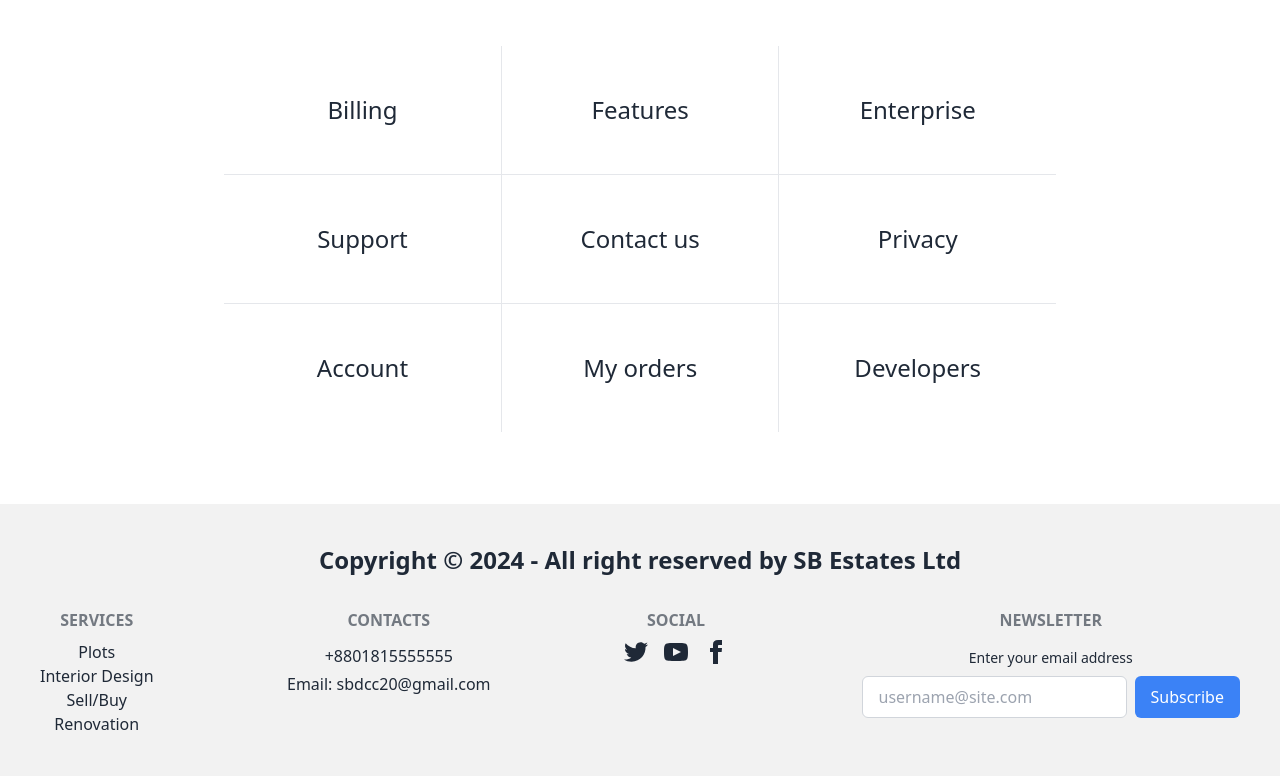
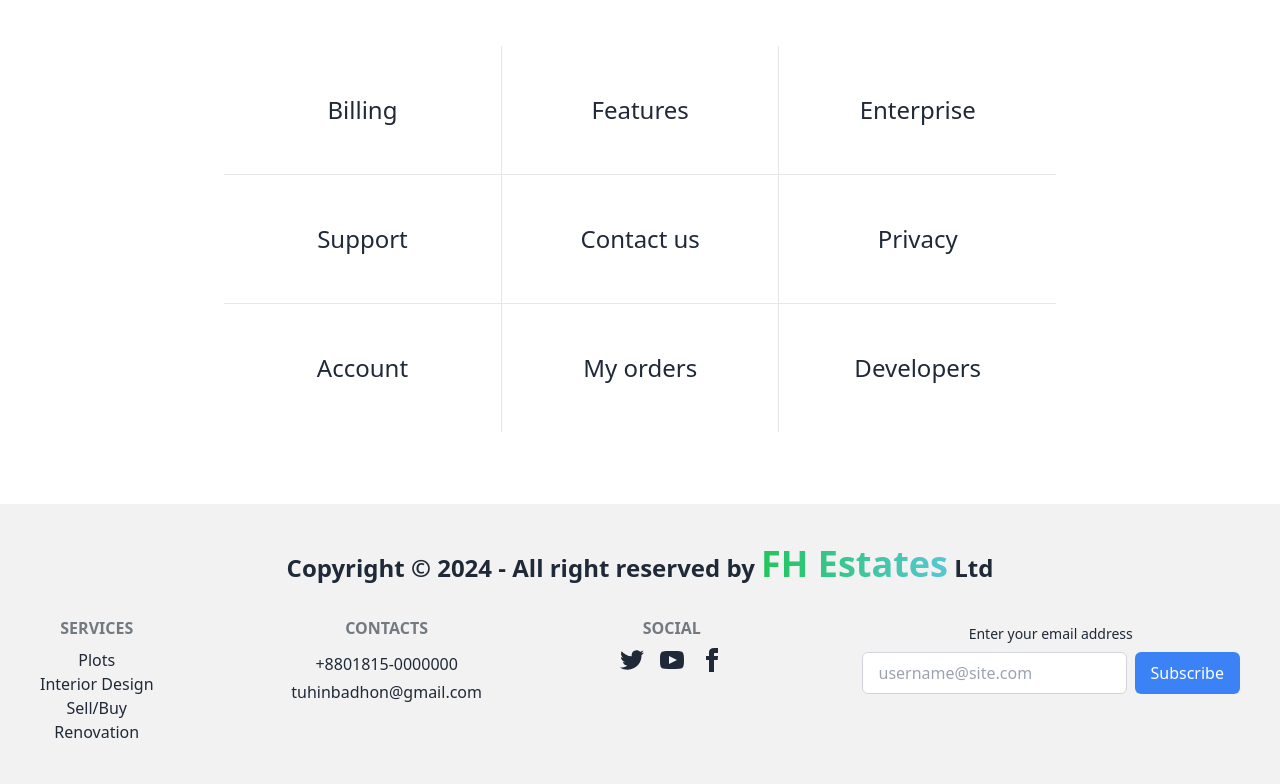
Before and after one commit to Tuhinbadhon/FhEstate, a React (Vite) app: page / in a window 1280 px wide. Shown: the part 2301-3085 px from the top of the page. Built offline with nearby package versions, Linux system fonts and the light colour scheme; no server answers; what @lordicon/element would draw is missing.

Commit message:
footer done

```diff
--- a/src/components/Footer/Footer.jsx
+++ b/src/components/Footer/Footer.jsx
@@ -8,7 +8,13 @@ const Footer = () => {
             p-10 bg-base-200 text-base-content flex flex-col  "
       >
         <div className="font-semibold text-2xl text-center mb-4">
-          <p>Copyright © 2024 - All right reserved by SB Estates Ltd</p>
+          <p>
+            Copyright © 2024 - All right reserved by{" "}
+            <span className=" text-4xl font-bold max-[450px]:text-2xl bg-gradient-to-r from-green-500 to-[#59C6D2] text-transparent bg-clip-text">
+              FH Estates
+            </span>{" "}
+            Ltd
+          </p>
         </div>
         <div className="w-full flex  lg:flex-row md:flex-row flex-col gap-4 lg:justify-between ">
           <div className="flex flex-col  text-center  ">
@@ -20,8 +26,8 @@ const Footer = () => {
           </div>
           <div className="flex flex-col gap-1 text-center">
             <h6 className="footer-title">Contacts</h6>
-            <a className="link link-hover">+8801815555555</a>
-            <a className="link link-hover">Email: sbdcc20@gmail.com</a>
+            <a className="link link-hover">+8801815-0000000</a>
+            <a className="link link-hover">tuhinbadhon@gmail.com</a>
           </div>
           <div className="text-center">
             <h6 className="footer-title">Social</h6>
@@ -63,7 +69,6 @@ const Footer = () => {
           </div>
 
           <form className="">
-            <h6 className="footer-title text-center">Newsletter</h6>
             <fieldset className="form-control lg:w-80 mx-auto">
               <label className="label mx-auto">
                 <span className="label-text">Enter your email address</span>
```
